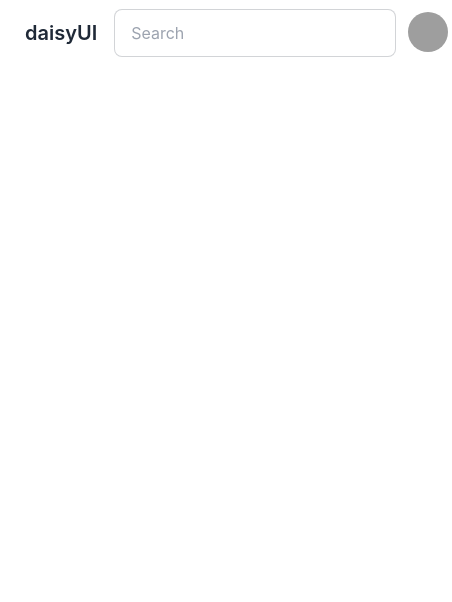
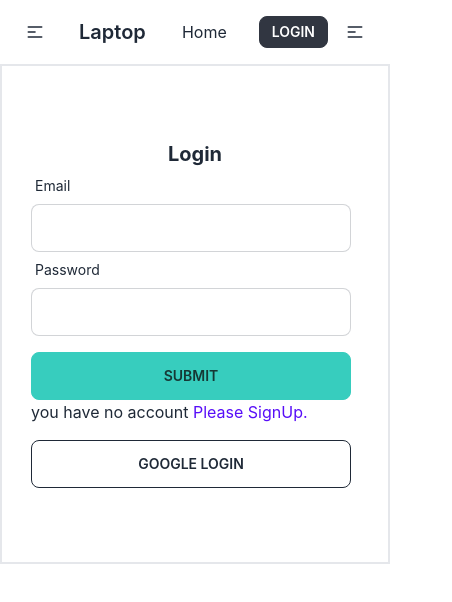
Before and after one commit to Diptisaha94/used-laptop-client, a React (Create React App) app: page /login in a window 390 px wide. Shown: the top 602 px of the page, 452 px wide, since content can reach past the window. Built offline with nearby package versions, Linux system fonts and the light colour scheme; no server answers; grey boxes are pictures that could not be loaded.

Commit message:
conditional button add

```diff
--- a/src/component/Navbar.js
+++ b/src/component/Navbar.js
@@ -1,33 +1,66 @@
-import React from 'react';
+import React, { useContext } from 'react';
+import { Link } from 'react-router-dom';
+import { AuthContext } from '../context/AuthProvider';
 
 const Navbar = () => {
+  const {user,logOut}=useContext(AuthContext);
+  const handleLogout=()=>{
+    logOut()
+    .then(() => {
+      // Sign-out successful.
+    }).catch((error) => {
+      // An error happened.
+    });
+  }
+//   const menuItems = <React.Fragment>
+//   <li><Link to="/">Home</Link></li>
+//   <li><Link to="/appointment">Appointment</Link></li>
+//   <li><Link to="/about">About</Link></li>
+//   {user?.uid ?
+//       <>
+//           <li><Link to="/dashboard">Dashboard</Link></li>
+//           <li><button onClick={handleLogOut}>Sign out</button></li>
+//       </>
+//       : <li><Link to="/login">Login</Link></li>}
+// </React.Fragment>
+
 return (
-        <div className="navbar bg-base-100">
-  <div className="flex-1">
-    <a className="btn btn-ghost normal-case text-xl">daisyUI</a>
+  <div className="navbar bg-base-100 flex justify-between">
+      <div className="navbar-start">
+          <div className="dropdown">
+              <label tabIndex={0} className="btn btn-ghost lg:hidden">
+                  <svg xmlns="http://www.w3.org/2000/svg" className="h-5 w-5" fill="none" viewBox="0 0 24 24" stroke="currentColor"><path strokeLinecap="round" strokeLinejoin="round" strokeWidth="2" d="M4 6h16M4 12h8m-8 6h16" /></svg>
+              </label>
+              {/* <ul tabIndex={1} className="menu menu-compact dropdown-content mt-3 p-2 shadow bg-base-100 rounded-box w-52">
+                  {menuItems}
+              </ul> */}
           </div>
-  <div className="flex-none gap-2">
-    <div className="form-control">
-      <input type="text" placeholder="Search" className="input input-bordered" />
+          <Link to="/" className="btn btn-ghost normal-case text-xl">Laptop</Link>
       </div>
-    <div className="dropdown dropdown-end">
-      <label tabIndex={0} className="btn btn-ghost btn-circle avatar">
-        <div className="w-10 rounded-full">
-          <img src="https://placeimg.com/80/80/people" />
+      <div className="navbar-center hidden lg:flex">
+          {/* <ul className="menu menu-horizontal p-0">
+              {menuItems}
+          </ul> */}
       </div>
+      <div className="">
+        <ul>
+          <li><Link>Home</Link></li>
+        </ul>
+        <ul className='ml-4'>
+          {
+            user?.email&&<Link>Dashboard</Link>
+          }
+        </ul>
+        <ul className='ml-4'>
+          {
+            user?.email?<button onClick={handleLogout} className="btn btn-active btn-sm">LogOut</button>:<Link to='/login'><button className="btn btn-active btn-sm">Login</button></Link>
+          }
+        </ul>
+
+      </div>
+      <label htmlFor="dashboard-drawer" tabIndex={2} className="btn btn-ghost lg:hidden">
+          <svg xmlns="http://www.w3.org/2000/svg" className="h-5 w-5" fill="none" viewBox="0 0 24 24" stroke="currentColor"><path strokeLinecap="round" strokeLinejoin="round" strokeWidth="2" d="M4 6h16M4 12h8m-8 6h16" /></svg>
       </label>
-      <ul tabIndex={0} className="mt-3 p-2 shadow menu menu-compact dropdown-content bg-base-100 rounded-box w-52">
-        <li>
-          <a className="justify-between">
-            Profile
-            <span className="badge">New</span>
-          </a>
-        </li>
-        <li><a>Settings</a></li>
-        <li><a>Logout</a></li>
-      </ul>
-    </div>
-  </div>
   </div>
 );
 };
--- a/src/pages/Login.js
+++ b/src/pages/Login.js
@@ -1,9 +1,69 @@
-import React from 'react';
+import React, { useContext } from 'react';
+import { AuthContext } from '../context/AuthProvider';
 
 const Login = () => {
+    const {signInEmailPassword,createGoogleUser}=useContext(AuthContext);
+    const handleToLogin=(event)=>{
+        const email = event.target.email.value;
+        const password = event.target.password.value;
+        signInEmailPassword(email,password)
+        .then((userCredential) => {
+            const user = userCredential.user;
+            console.log(user);
+          })
+          .catch((error) => {
+            const errorMessage = error.message;
+            console.log(errorMessage);
+          });
+    }
+    const handleToGoogleLogin=()=>{
+        createGoogleUser()
+        .then((result) => {
+            const user = result.user;
+            console.log(user);
+            const optionRole="buyer";
+            saveUserGoogle(user.displayName,user.email,optionRole);
+          }).catch((error) => {
+            const errorMessage = error.message;
+            console.log(errorMessage);
+          });
+    }
+    const saveUserGoogle = (name, email,optionRole) =>{
+        const user ={name, email,optionRole};
+        fetch('http://localhost:5000/users', {
+            method: 'POST',
+            headers: {
+                'content-type': 'application/json'
+            },
+            body: JSON.stringify(user)
+        })
+        .then(res => res.json())
+        .then(data =>{
+            console.log(data);
+        })
+    }
     return (
-        <div>
-
+        <div className='h-[500px] flex justify-center items-center border-2'>
+          <div className="w-96 p-7">
+            <h1 className='text-center text-xl font-bold'>Login</h1>
+            <form onSubmit={handleToLogin}>
+<div className="form-control w-full max-w-xs">
+  <label className="label">
+    <span className="label-text">Email</span>
+  </label>
+  <input name='email' type="email" className="input input-bordered w-full max-w-xs" required/>
+</div>
+<div className="form-control w-full max-w-xs">
+  <label className="label">
+    <span className="label-text">Password</span>
+  </label>
+  <input name='password' type="password" className="input input-bordered w-full max-w-xs" required/>
+</div>
+      <input className='btn btn-accent w-full max-w-xs mt-4' value='Submit' type="submit" />
+    </form>
+    <h1>you have no account <span className='text-primary'>Please SignUp.</span></h1>
+    <button onClick={handleToGoogleLogin} className='btn btn-outline w-full max-w-xs mt-4'>Google Login</button>
+            </div>
         </div>
     );
 };
--- a/src/pages/Signup.js
+++ b/src/pages/Signup.js
@@ -15,12 +15,27 @@
         const user = userCredential.user;
         console.log(user);
 
-      updateUser(name)
+      updateUser(name);
+      saveUserrole(name,email,optionRole);
       })
       .catch((error) => {
         const errorMessage = error.message;
         console.log(errorMessage);
       });
+    }
+    const saveUserrole = (name, email,optionRole) =>{
+        const user ={name, email,optionRole};
+        fetch('http://localhost:5000/users', {
+            method: 'POST',
+            headers: {
+                'content-type': 'application/json'
+            },
+            body: JSON.stringify(user)
+        })
+        .then(res => res.json())
+        .then(data =>{
+            console.log(data);
+        })
     }
     return (
         <div className='h-[500px] flex justify-center items-center border-2'>
@@ -50,8 +65,8 @@
     <span className="label-text">Select A Option</span>
   </label>
   <select name='optionrole' className='select select-bordered w-full'>
-    <option defaultValue='buyer'>Buyer</option>
-    <option value='seller'>Seller</option>
+    <option defaultValue='user'>buyer</option>
+    <option value='seller'>seller</option>
   </select>
 </div>
       <input className='btn btn-accent w-full max-w-xs mt-4' value='Submit' type="submit" />
```
Lines whose indentation alone changed are shown as unchanged.
